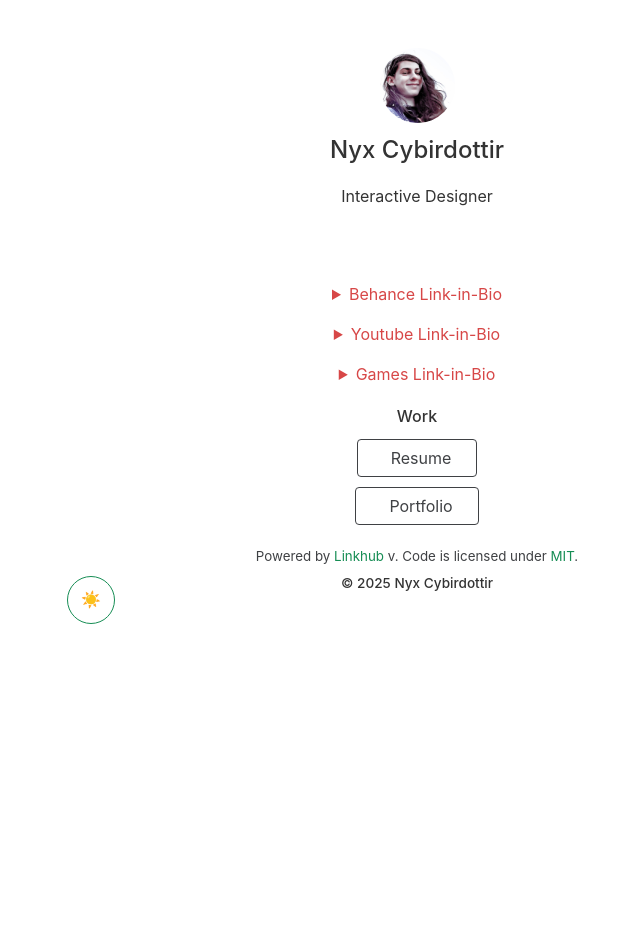
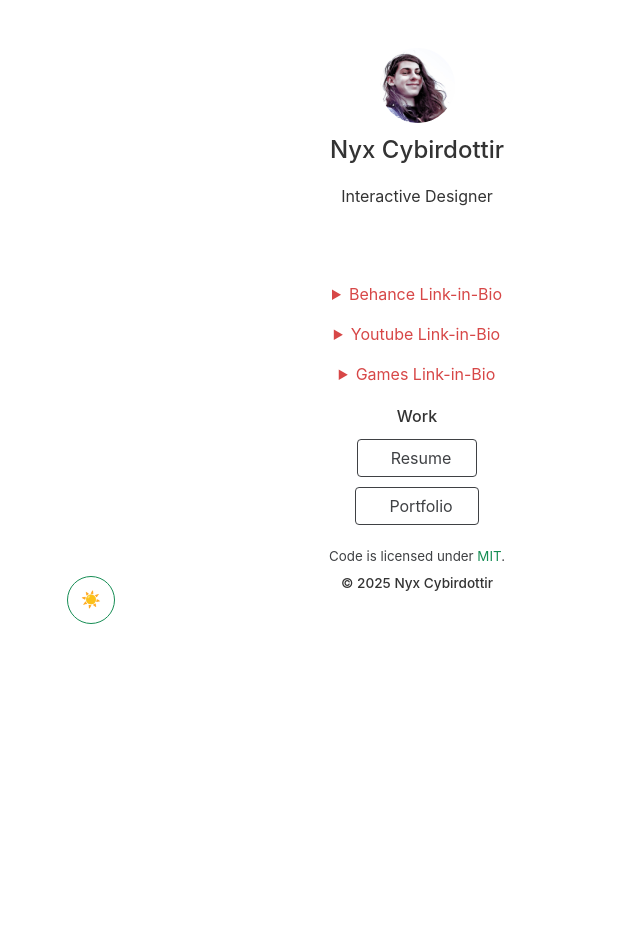
Before and after one commit to NYXcd/links, a Jekyll site: the page built from index.html, in a window 1280 px wide. Shown: the whole page, without its empty margins (223-863 px from the left). Built offline with Jekyll 4.4.1, drawn with Linux system fonts in a browser that asks for light colours; nearby versions of some CDN libraries; comment, search, counter and statistics services are not loaded.

Commit message:
Update footer.html

```diff
--- a/_includes/footer.html
+++ b/_includes/footer.html
@@ -1,6 +1,5 @@
 <footer class="text-center">
-    <small class="text-grey">Powered by <a href="https://github.com/digitalmalayali/linkhub-jekyll-theme"
-        target="_blank">Linkhub</a> v{{ theme.version }}. Code is licensed under <a
+    <small class="text-grey"> Code is licensed under <a
             href="https://github.com/digitalmalayali/linkhub-jekyll-theme/blob/main/LICENSE.txt" target="_blank">MIT</a>.</small>
     <h3>© {{ "now" | date: "%Y" }} {{ site.name }}</h3>
 </footer>
```
